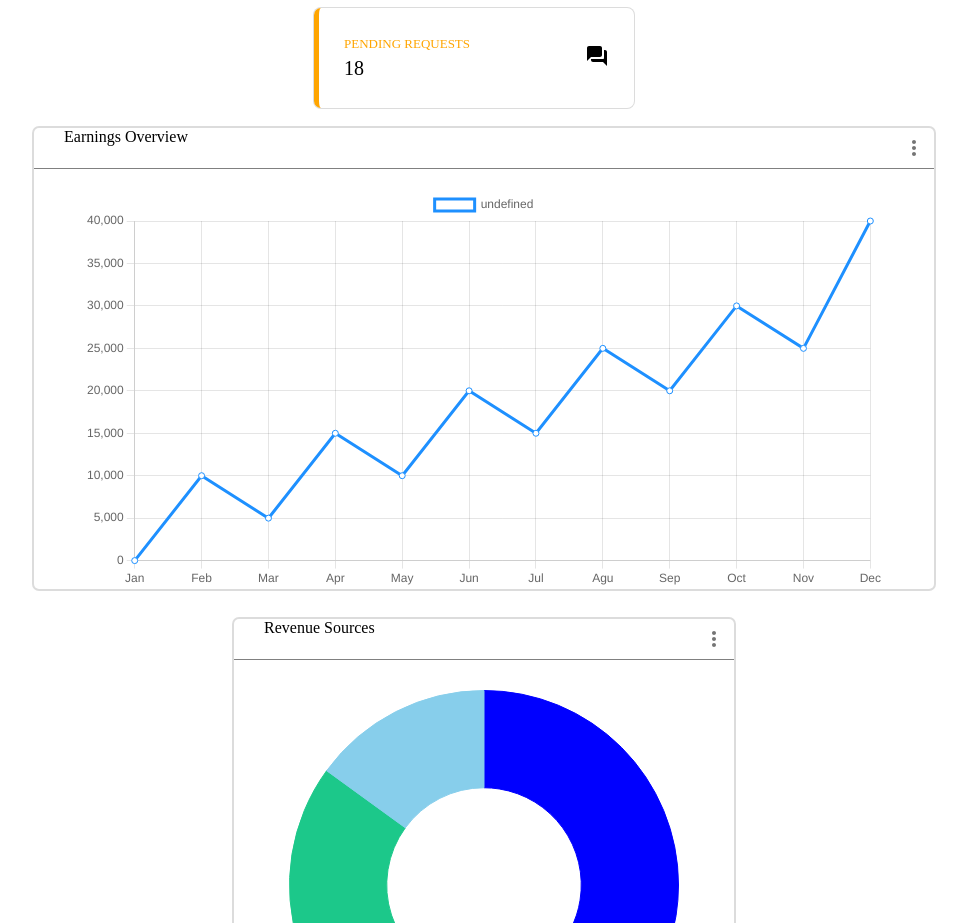
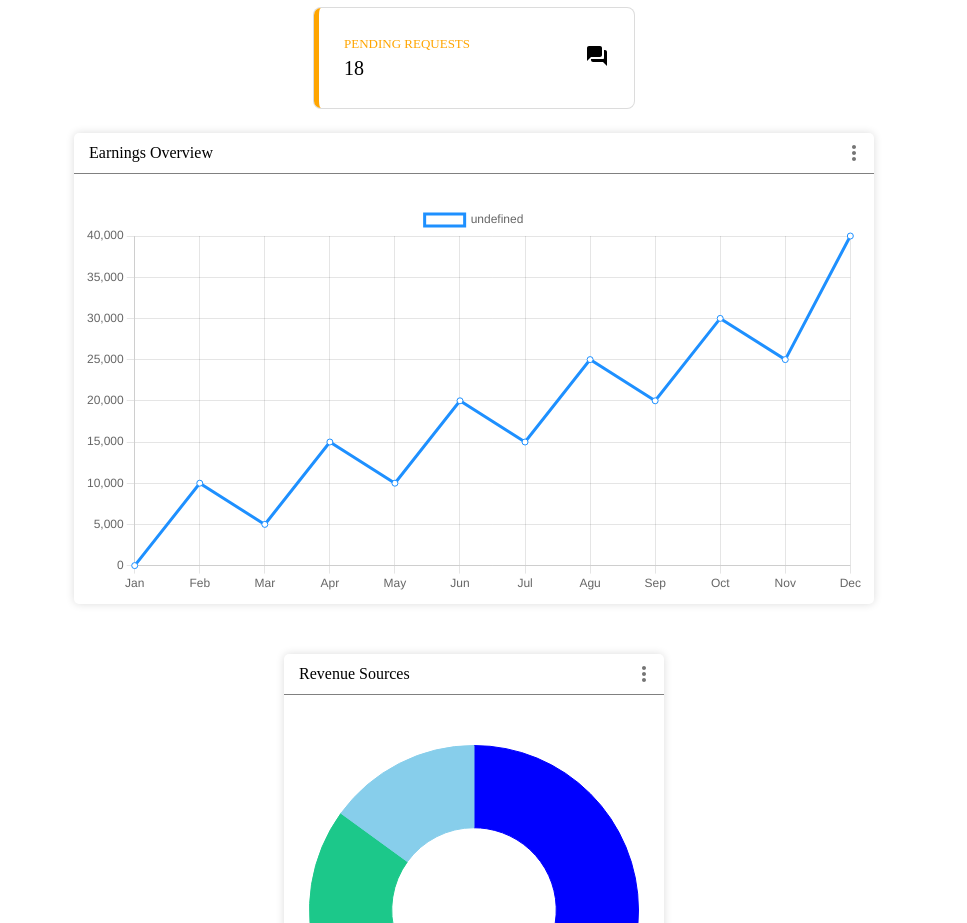
Before and after one commit to jeyachandran17/Dashboard_page, a React (Vite) app: page / in a window 1280 px wide. Shown: the part 189-1112 px from the top of the page, without its empty margins (166-1133 px from the left). Built offline with nearby package versions, Linux system fonts and the light colour scheme.

Commit message:
alter style box 3

```diff
--- a/src/App.css
+++ b/src/App.css
@@ -122,41 +122,42 @@
 /* ---------------------cart part ---------------- */
 
 .revenue_part{
-    height: 400px;
-    width: 500px;
-    /* border: 2px solid gray; */
     display: flex;
+    padding: 20px;
+    height: 100%;
+    min-width: 380px;
     justify-content: center;
     align-items: center;
 }
 
 .earnings_overview_part{
-    margin: 0px;
-    height: 400px;
-    width: 900px;
     display: flex;
     justify-content: center;
-    /* border: 2px solid gray; */
+    align-items: center;
+    min-width: 800px;
+    height: 100%;
+    padding: 10px;
 }
 
 .earnings_overview_heading, .revenue_heading{
-        padding-left: 15px;
+    display: flex;
+    justify-content: space-between;
+    align-items: center;
 }
 
 .revenue_sources, .earnings_overview{
-    /* border: 1px solid gray; */
+    display: flex;
+    flex-direction: column;
     border-radius: 5px;
-    box-shadow: 0px 0px 0px 2px gainsboro;
+    box-shadow: 0px 0px 8px gainsboro;
 }
 
 .box2{
-    margin-left: 20px;
-    margin-top: 20px;
     display: flex;
     justify-content: center;
     flex-wrap: wrap;
-    gap: 30px;
-
+    gap: 50px;
+    padding: 25px;
 }
 
 /* --------------- colorbox -------------------- */
@@ -216,6 +217,7 @@
     height: 200px;
     width: 400px;
 }
+
 .Illustrations_pic{
 
     display: flex;
```
